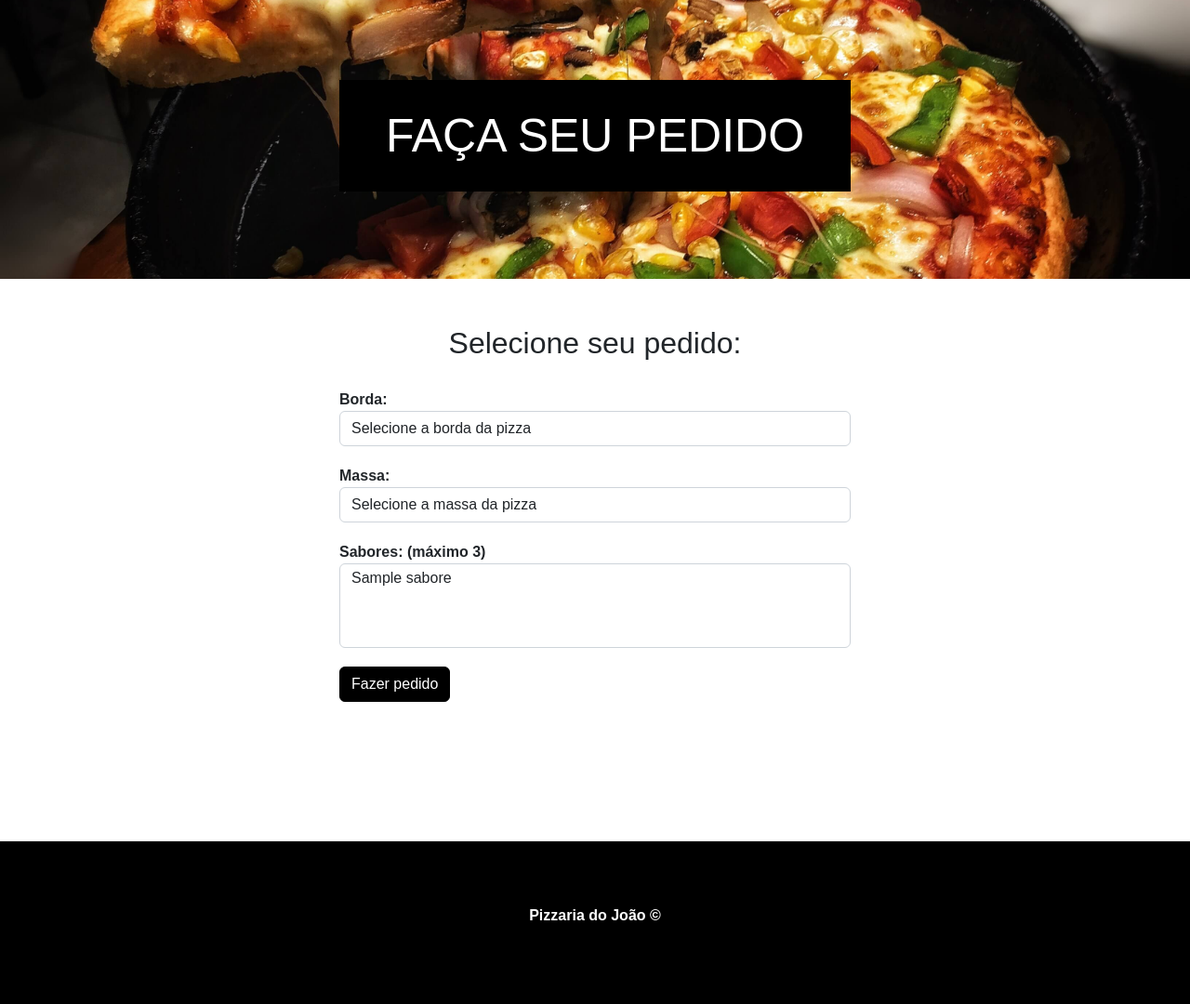
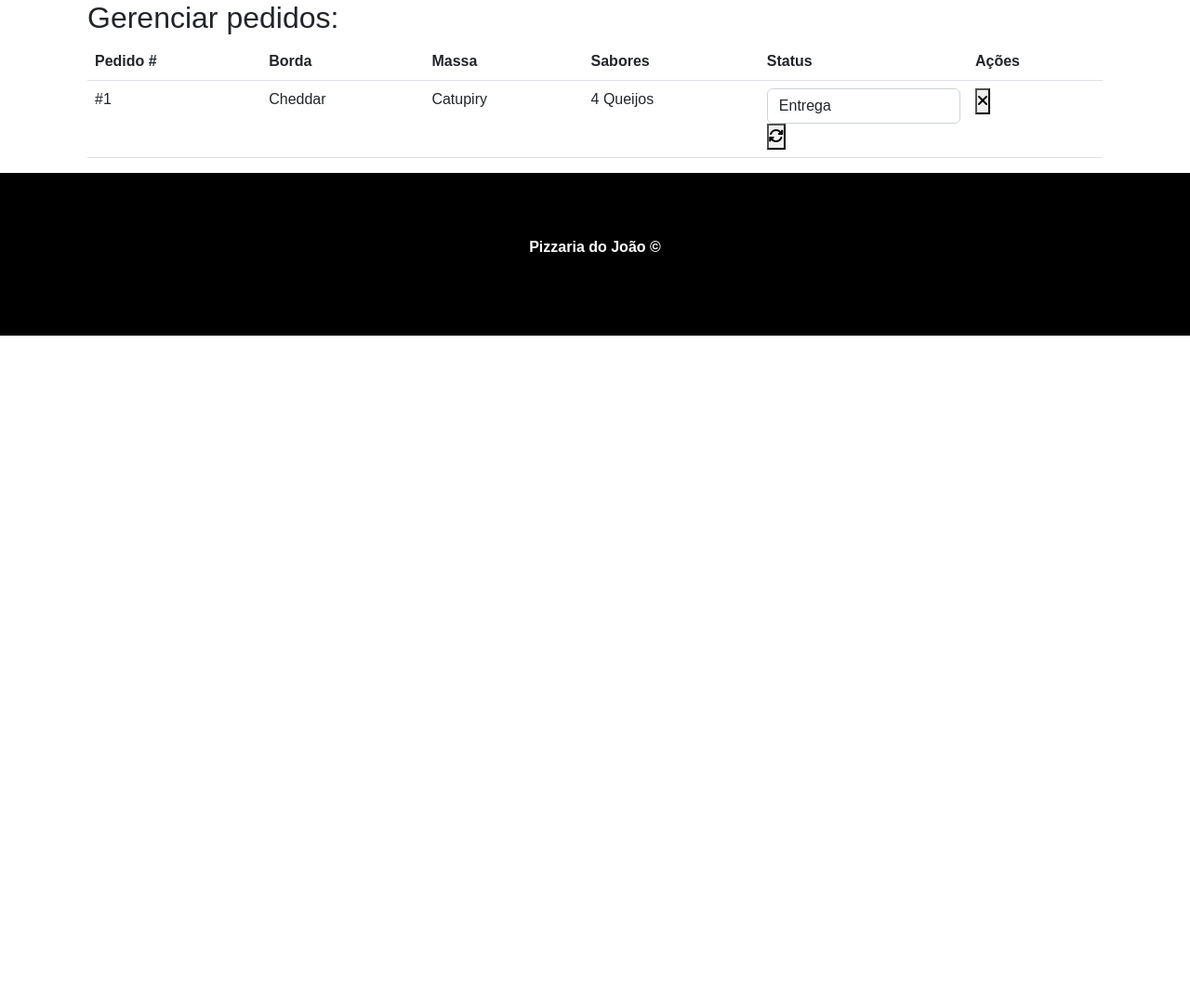
Before and after one commit to BrenoEller/Pizzaria-Joao, a PHP site: page /dashboard.php in a window 1280 px wide. Shown: the part 76-1156 px from the top of the page at 93% size. After the commit the page ends 437 px from the top, so only its background shows below. Run offline with PHP 8.4, Linux system fonts and the light colour scheme; tables that the repository leaves empty or names only in its code hold one stand-in row (values such as "Sample post"); data that the repository does not hold is empty.

Commit message:
new - html da dashboard

```diff
--- a/dashboard.php
+++ b/dashboard.php
@@ -5,46 +5,54 @@
 
 ?>
 
-    <div id="main-banner">
-        <h1>Faça seu pedido</h1>
-    </div>
-
-    <div id="main-container">
+    <div id="main-contaner">
         <div class="container">
             <div class="row">
                 <div class="col-md-12">
-                    <h2>Selecione seu pedido:</h2>
-                    <form action="process/pizza.php" id="pizza-form" method="POST">
-                        <div class="form-group">
-                            <label for="borda">Borda:</label>
-                            <select name="borda" id="borda" class="form-control">
-                                <option value="">Selecione a borda da pizza</option>
-                                <?php foreach($bordas as $borda): ?>
-                                    <option value="<?= $borda['id'] ?>"><?= $borda['tipo'] ?></option>
-                                <?php endforeach; ?>
-                            </select>
-                        </div>
-                        <div class="form-group">
-                            <label for="borda">Massa:</label>
-                            <select name="massa" id="massa" class="form-control">
-                                <option value="">Selecione a massa da pizza</option>
-                                <?php foreach($massas as $massa): ?>
-                                    <option value="<?= $massa['id'] ?>"><?= $massa['tipo'] ?></option>
-                                <?php endforeach; ?>
-                            </select>
-                        </div>
-                        <div class="form-group">
-                            <label for="borda">Sabores: (máximo 3)</label>
-                            <select multiple name="sabores[]" id="sabores" class="form-control">
-                                <?php foreach($sabores as $sabor): ?>
-                                    <option value="<?= $sabor['id'] ?>"><?= $sabor['nome'] ?></option>
-                                <?php endforeach; ?>
-                            </select>
-                        </div>
-                        <div class="form-group">
-                            <input type="submit" class="btn btn-primary" value="Fazer pedido">
-                        </div>
-                    </form>
+                    <h2>Gerenciar pedidos:</h2>
+                </div>
+                <div class="col-md-12 table-container">
+                    <table class="table">
+                        <thead>
+                            <tr>
+                                <th scopo="col"><span>Pedido</span> #</th>
+                                <th scopo="col">Borda</th>
+                                <th scopo="col">Massa</th>
+                                <th scopo="col">Sabores</th>
+                                <th scopo="col">Status</th>
+                                <th scopo="col">Ações</th>
+                            </tr>
+                        </thead>
+                        <tbody>
+                            <tr>
+                                <td>#1</td>
+                                <td>Cheddar</td>
+                                <td>Catupiry</td>
+                                <td>4 Queijos</td>
+                                <td>
+                                    <form action="process/orders.php" class="form-group update-form" method="POST">
+                                        <input type="hidden" name="type" value="update">
+                                        <input type="hidden" name="id" value="1">
+                                        <select name="status" class="form-control status-input">
+                                            <option value="">Entrega</option>
+                                        </select>
+                                        <button type="submit" class="update-btn">
+                                            <i class="fas fa-sync-alt"></i>
+                                        </button>
+                                    </form>
+                                </td>
+                                <td>
+                                    <form action="process/orders.php" method="POST">
+                                        <input type="hidden" name="type" value="delete">
+                                        <input type="hidden" name="id" value="1">
+                                        <button type="submit" class="delete-btn">
+                                            <i class="fas fa-times"></i>
+                                        </button>
+                                    </form>
+                                </td>
+                            </tr>
+                        </tbody>
+                    </table>
                 </div>
             </div>
         </div>
```
Also changed, not shown: index.php (+44 -1 lines).
